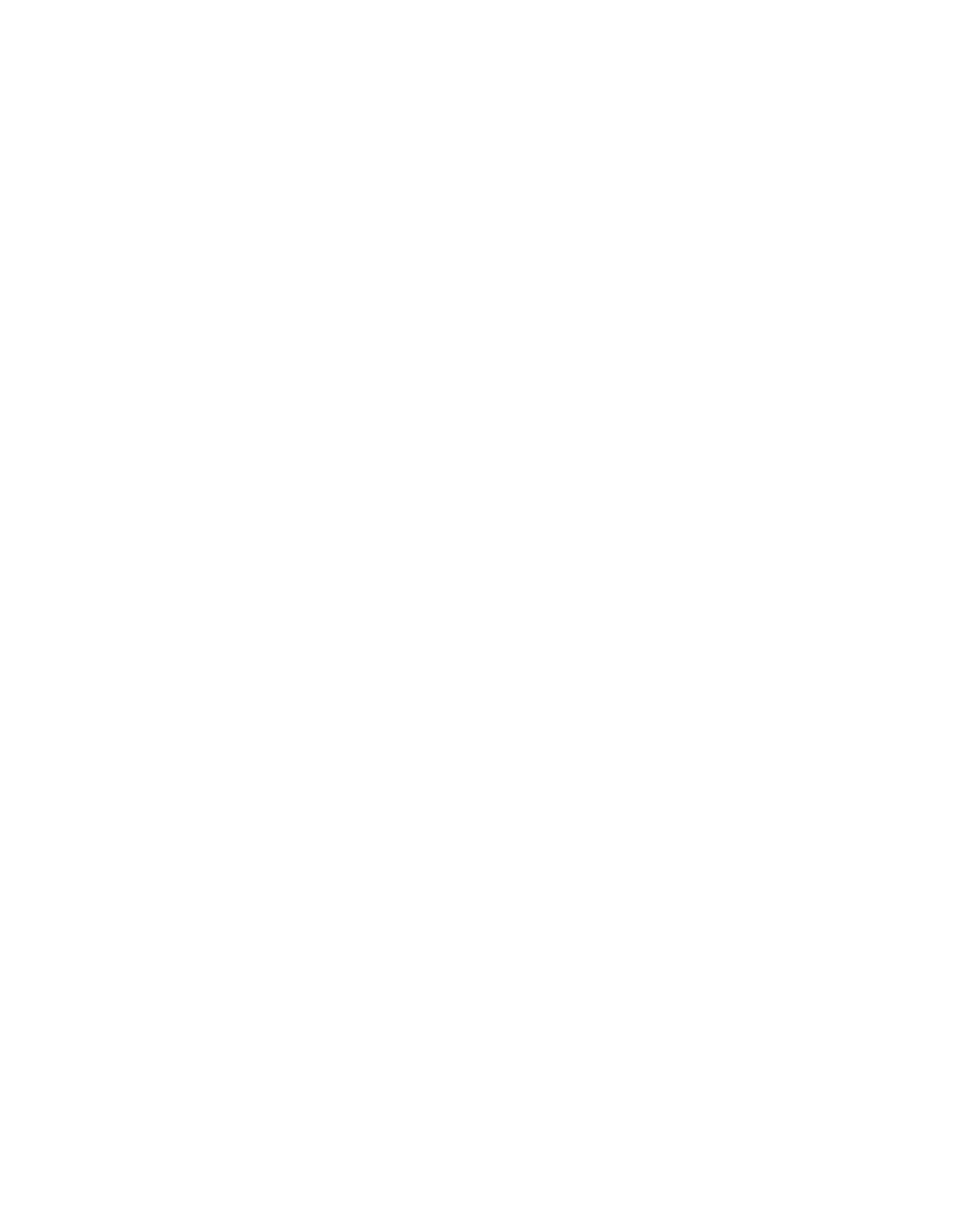
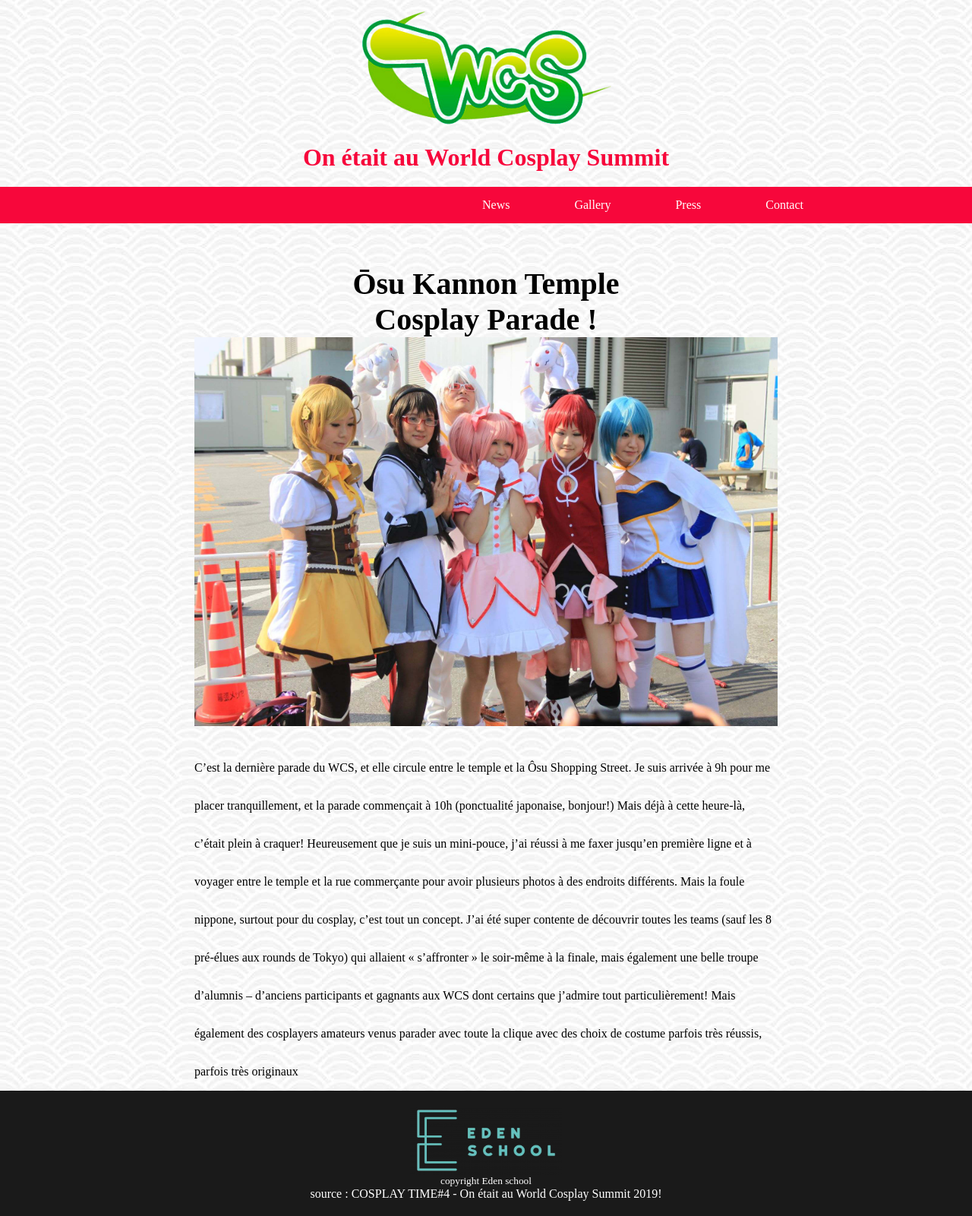
Before and after one commit to DOTG29/cosplay, a website built with Vite: page index.html in a window 1280 px wide. Shown: the whole page at 76% size. Before the commit the page ends 800 px from the top, so only its background shows below. Built offline with nearby package versions, Linux system fonts and the light colour scheme.

Commit message:
presque finit

```diff
--- a/index.html
+++ b/index.html
@@ -8,5 +8,67 @@
     <title>Cosplay</title>
   </head>
   <body>
+    <header>
+      <img src="img/logo.png" alt="logo">
+      <h1>On était au World Cosplay Summit</h1>
+      <nav>
+        <ul>
+          <li class="news">
+            <a href="#">News</a>
+            <section class="news-2">
+              <div>
+                <article>
+                  <img src="img/cosplay1.png" alt="photo">
+                  <h2>Le World Cosplay Summit</h2>
+                  <ul>
+                    <li><a href="#">Candy Candy</a></li>
+                    <li><a href="#">Pris special Brother</a></li>
+                    <li><a href="#">Convention Japanim</a></li>
+                    <li><a href="#">Concerts de j-music</a></li>
+                    <li><a href="#">Geeks animes</a></li>
+                    <li><a href="#">Japan expo</a></li>
+                  </ul>
+                </article>
+                <article>
+                  <img src="img/cosplay2.png" alt="photo">
+                  <h2>Tokyo</h2>
+                  <ul>
+                    <li><a href="#">Geeks animes</a></li>
+                    <li><a href="#">Green Tree Express</a></li>
+                    <li><a href="#">Negibose Thailand</a></li>
+                    <li><a href="#">Samsung Everland</a></li>
+                    <li><a href="#">FanimeCon</a></li>
+                  </ul>
+                </article>
+              </div>
+            </section>
+          </li>
+          <li>Gallery</li>
+          <li>Press</li>
+          <li>Contact</li>
+        </ul>
+      </nav>
+    </header>
+    <main>
+      <h2><span class="h2-1">Ōsu Kannon Temple </span><span class="h2-2">Cosplay Parade !</span></h2>
+      <img src="img/wcs-cosplay.jpg" alt="img">
+      <p>C’est la dernière parade du WCS, et elle circule entre le temple et la Ôsu Shopping Street.
+         Je suis arrivée à 9h pour me placer tranquillement, et la parade commençait à 10h
+          (ponctualité japonaise, bonjour!) Mais déjà à cette heure-là, c’était plein à craquer!
+           Heureusement que je suis un mini-pouce, j’ai réussi à me faxer jusqu’en première ligne
+            et à voyager entre le temple et la rue commerçante pour avoir plusieurs photos à des endroits
+             différents. Mais la foule nippone, surtout pour du cosplay, c’est tout un concept.
+
+        J’ai été super contente de découvrir toutes les teams (sauf les 8 pré-élues aux rounds de Tokyo)
+         qui allaient « s’affronter » le soir-même à la finale, mais également une belle troupe d’alumnis
+          – d’anciens participants et gagnants aux WCS dont certains que j’admire tout particulièrement!
+           Mais également des cosplayers amateurs venus parader avec toute la clique avec des choix de
+            costume parfois très réussis, parfois très originaux</p>
+    </main>
+    <footer>
+      <img src="img/logo.webp" alt="img">
+      <small>copyright Eden school</small>
+      <p>source : COSPLAY TIME#4 - On était au World Cosplay Summit 2019!</p>
+    </footer>
   </body>
 </html>
--- a/style.css
+++ b/style.css
@@ -0,0 +1,155 @@
+*{
+    margin: 0;
+    padding: 0;
+    box-sizing: border-box;
+}
+
+body {
+    width: 100%;
+    background-image: url(img/bg.jpg);
+}
+
+/*partie header*/
+
+header {
+    width: 100%;
+    height: 300px;
+    display: flex;
+    flex-direction: column;
+    align-items: center;
+}
+
+header img {
+    width: 350px;
+}
+
+header h1 {
+    color: #f7073b;
+    margin-bottom: 20px;
+}
+
+header nav {
+    width: 100%;
+    background-color: #f7073b;
+}
+
+a {
+    text-decoration: none;
+    color: white;
+}
+
+header ul {
+    position: relative;
+    margin-left: 620px;
+    display: flex;
+}
+
+header li {
+    padding: 15px;
+    list-style: none;
+    color: white;
+    margin-right: 55px;
+}
+
+/*partie main*/
+
+main {
+    display: flex;
+    flex-direction: column;
+    align-items: center;
+}
+
+main h2 {
+    margin-top: 50px;
+    font-size: 40px;
+    display: flex;
+    flex-direction: column;
+    align-items: center;
+}
+
+main img {
+    width: 60%;
+}
+
+main p {
+    margin-top: 30px;
+    width: 60%;
+    line-height: 50px;
+}
+
+/*partie footer*/
+
+footer {
+    width: 100%;
+    background-color: #1a1a1a;
+    display: flex;
+    flex-direction: column;
+    align-items: center;
+    padding: 20px 0;
+    color: white;
+}
+
+footer img {
+    width: 200px;
+}
+
+
+
+
+
+
+
+
+.news-2 {
+    display: none;
+    width: 100vw;
+    height: 500px;
+    background: linear-gradient(0deg, rgba(15,165,51,1) 0%, rgba(207,223,3,1) 100%);
+    position: absolute;
+    top: 48px;
+    left: 50%;
+    transform: translateX(-70%);
+}
+
+.news-2 div {
+    display: flex;
+    justify-content: space-evenly;
+}
+
+.news-2 article {
+    display: flex;
+    flex-direction: column;
+    align-items: center;
+}
+
+.news-2 article h2 {
+    margin-bottom: 30px;
+    color: #313432;
+}
+
+.news-2 article ul {
+    display: flex;
+    flex-direction: column;
+    margin: 0;
+}
+
+.news-2 article ul li {
+    margin: 0;
+    text-align: center;
+    width: 200px;
+    padding: 0;
+}
+
+.news-2 article img {
+    margin: 30px 0;
+}
+
+
+.news:hover {
+    background: #d1e000;
+    color: #f7073b;
+}
+
+.news:hover .news-2 {
+    display: block;
+}
```
Also changed, not shown: img/bg.jpg (added), img/logo.webp (added).
